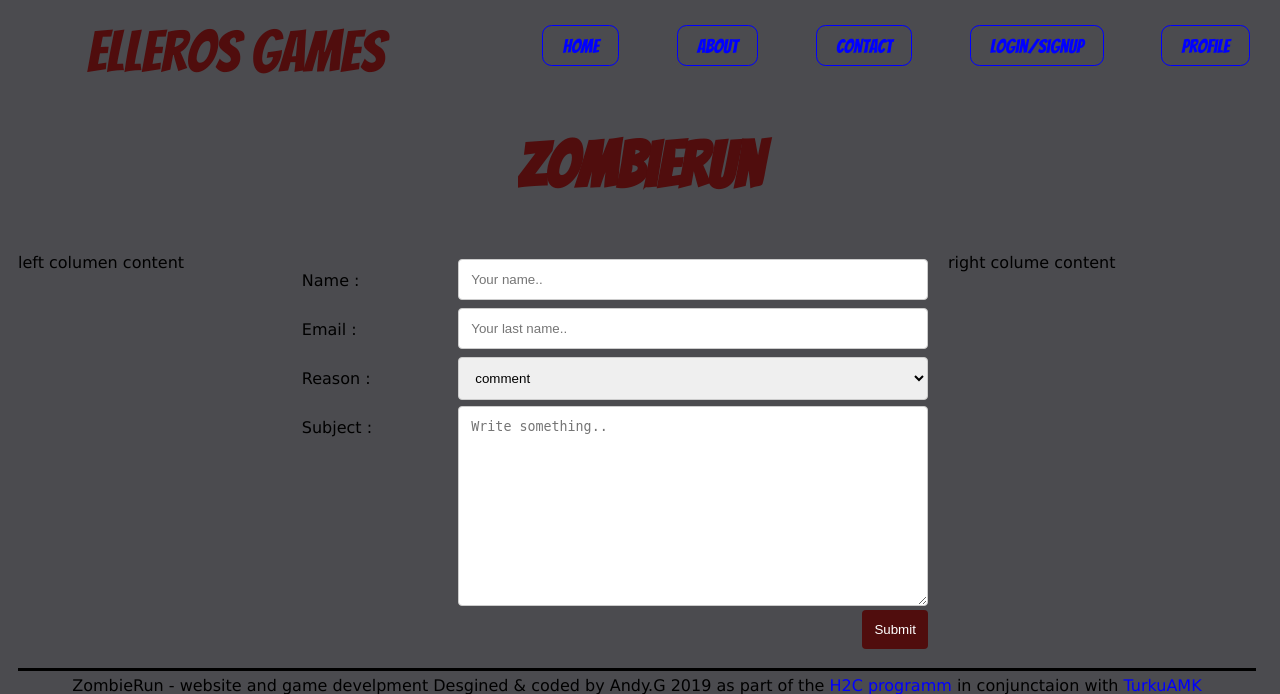
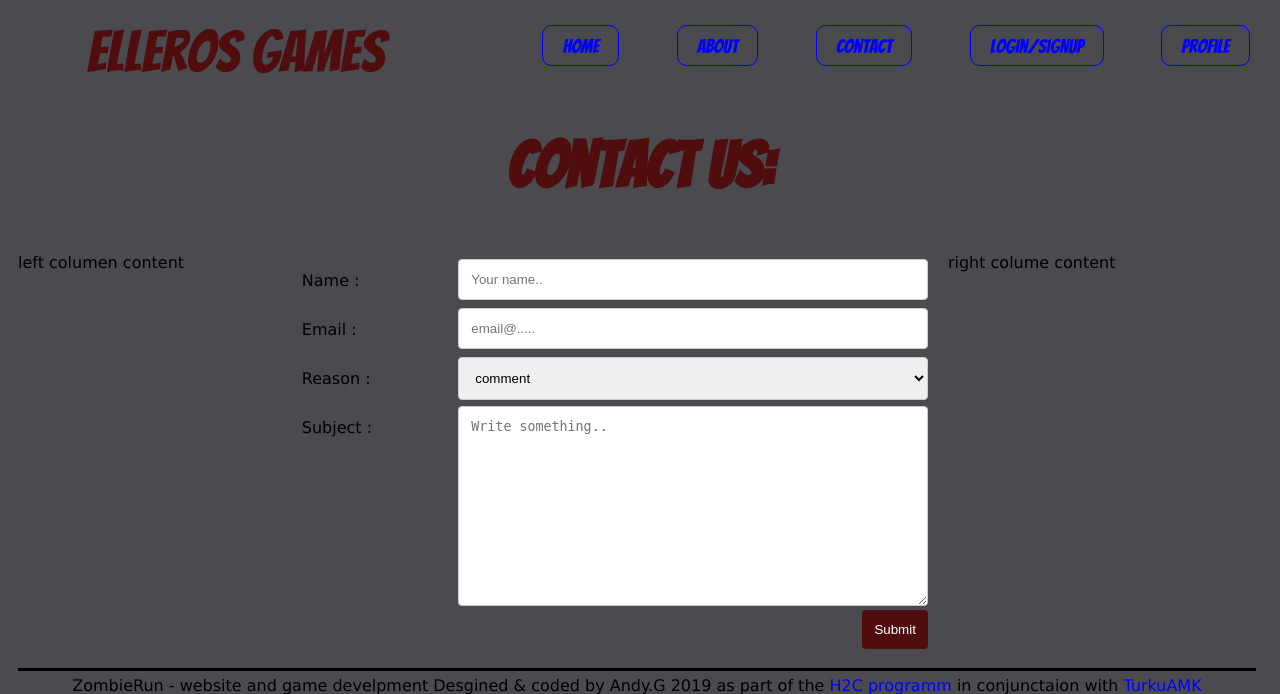
Before and after one commit to agdod/ZombieRun_webSite, a PHP site: page /contact.php in a window 1280 px wide. Shown: the top 694 px of the page. Run offline with PHP 8.4, Linux system fonts and the light colour scheme; some libraries are stand-ins or nearby versions.

Commit message:
small context changes

```diff
--- a/contact.php
+++ b/contact.php
@@ -13,7 +13,7 @@
         <?php include ('navbar.php') ?>
         <div class="grid-container" >
             <div class="header">
-                <h1>ZombieRun</h1>
+                <h1>Contact Us:</h1>
             </div>
             <div class="right">
                right colume content
@@ -33,7 +33,7 @@
                             <label for="lname">Email : </label>
                         </div>
                         <div class="col-75">
-                            <input type="text" id="email" name="email" placeholder="Your last name..">
+                            <input type="text" id="email" name="email" placeholder="email@.....">
                             <!-- add email verifcation when focus is removed -->
                         </div>
                     </div>
```
